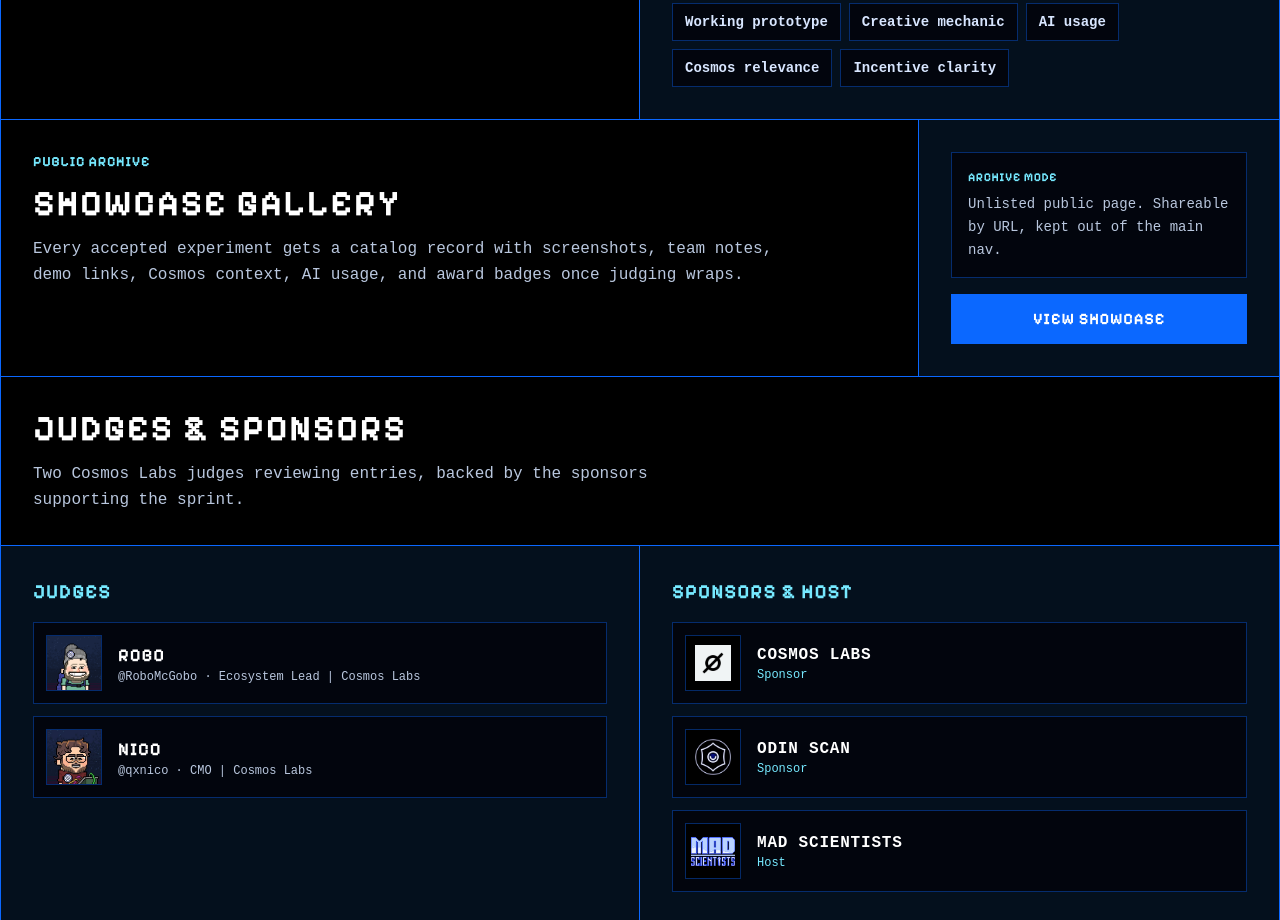
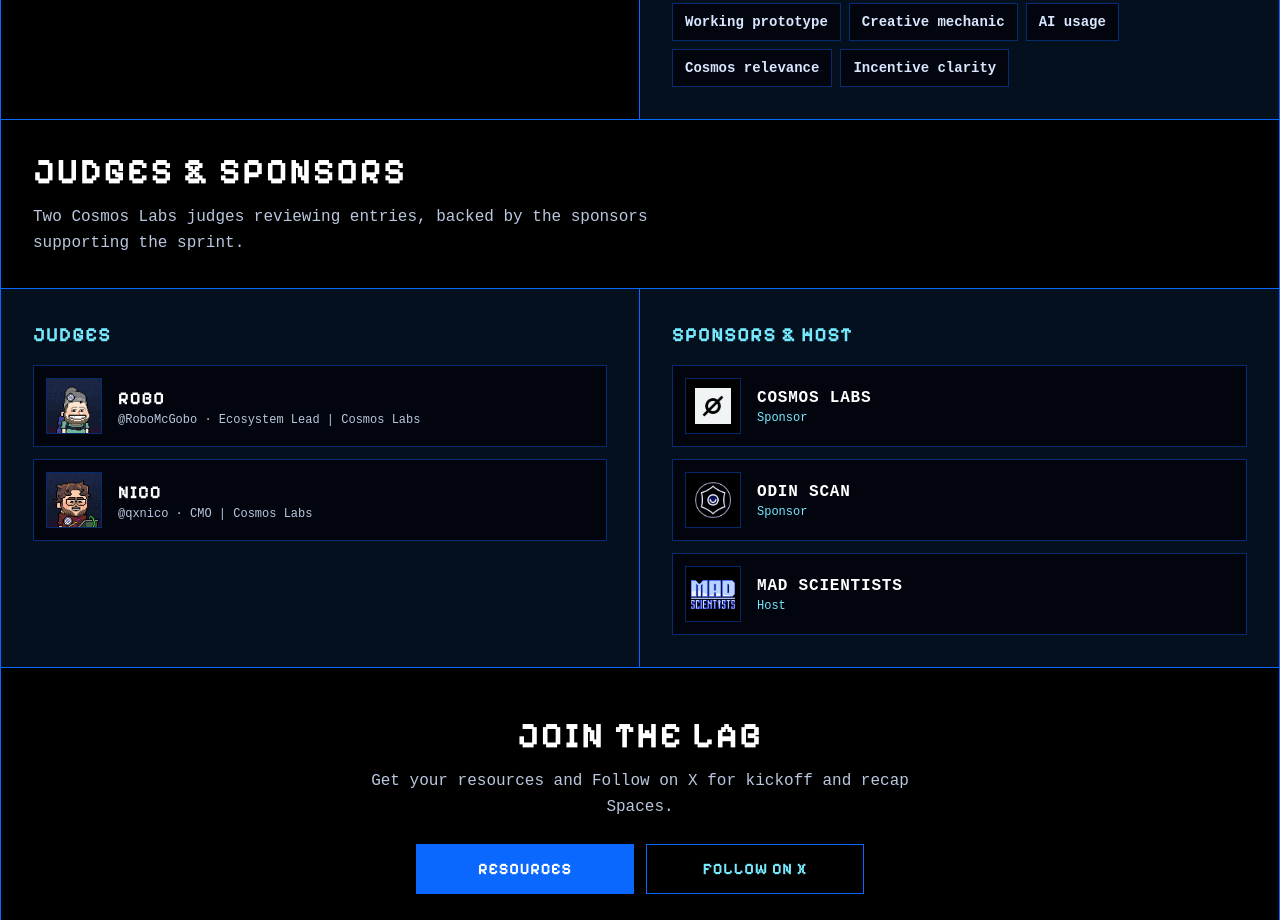
Before and after one commit to cudokub/mad-scientists-site, a Next.js app: page /hackathon in a window 1280 px wide. Shown: the part 2820-3740 px from the top of the page. Built offline with nearby package versions, Linux system fonts and the light colour scheme; a web font is replaced by a local one.

Commit message:
chore: hide empty hackathon showcase CTA

```diff
--- a/src/app/hackathon/page.tsx
+++ b/src/app/hackathon/page.tsx
@@ -14,6 +14,7 @@
 
 // TODO: swap to the team's specific Discord submissions / ticket channel link
 const SUBMIT_URL = DISCORD;
+const SHOW_SHOWCASE_CTA = false;
 
 const prizes = [
   {
@@ -447,6 +448,7 @@
         </div>
       </section>
 
+      {SHOW_SHOWCASE_CTA ? (
         <section className="mx-auto max-w-[1440px]" data-layer="hackathon-showcase-cta">
           <div className="grid grid-cols-1 border-x border-b border-hackathon bg-black lg:grid-cols-[minmax(0,1fr)_360px]">
             <div className="border-b border-hackathon p-6 md:p-8 lg:border-b-0 lg:border-r">
@@ -475,6 +477,7 @@
             </div>
           </div>
         </section>
+      ) : null}
 
       <section className="mx-auto max-w-[1440px]" data-layer="hackathon-people">
         <div className="border-x border-b border-hackathon bg-hackathon-bg-light">
```
Lines whose indentation alone changed are shown as unchanged.
